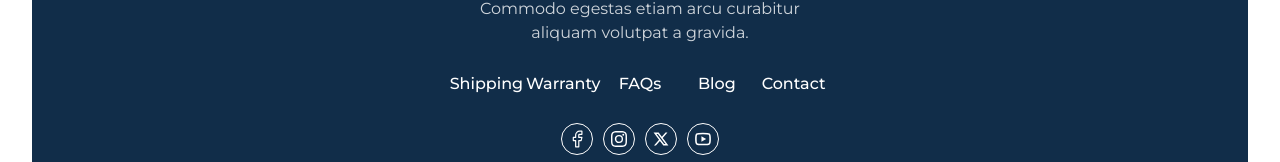
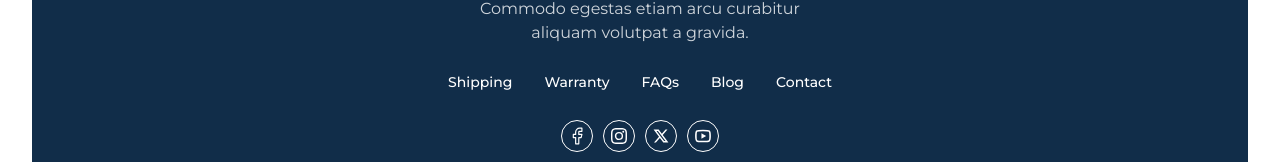
Before and after one commit to amansiwach868/starting-Sakroob-page, a React (Vite) app: page /home in a window 1280 px wide. Shown: the part 5704-5866 px from the top of the page. Built offline with nearby package versions, Linux system fonts and the light colour scheme; sample sign-in values are in the browser's storage.

Commit message:
gap-solved

```diff
--- a/src/components/Footer.jsx
+++ b/src/components/Footer.jsx
@@ -7,7 +7,7 @@ import {
   TwiterSvg,
   YoutubeSvg,
 } from "../utils/icons";
-import { Link, useLocation } from "react-router-dom";
+import { Link,  useLocation } from "react-router-dom";
 
 const Footer = () => {
   const location = useLocation();
@@ -19,34 +19,34 @@ const Footer = () => {
           <div>
             <a href='#'>
               <img className="mx-auto pointer-events-none" src={footerLogo} alt="footer-logo" />
-            </a>
+           </a>
             <Para
               paraClass="max-w-[338px] !text-[#CFD5DB] text-center mx-auto pt-6 !leading-[150%]"
               paraText="Commodo egestas etiam arcu curabitur aliquam volutpat a gravida."
             />
-            <ul className="flex flex-wrap justify-center items-center max-w-[384px] gap-y-3.5 mx-auto mt-[27px]">
-              <li className="sm:w-1/5 w-1/3 flex justify-center">
-                <a className="text-white sm:text-base text-[14px] font-medium" href="#bestseller">
+            <ul className="flex max-sm:flex-wrap sm:justify-between justify-center items-center max-w-[384px] gap-y-3.5 mx-auto mt-[27px]">
+              <li className="max-sm:w-1/3 flex justify-center">
+                <a className="text-white sm:text-md text-[14px] font-medium" href="#bestseller">
                   Shipping
                 </a>
               </li>
-              <li className="sm:w-1/5 w-1/3 flex justify-center">
-                <a className="text-white sm:text-base text-[14px] font-medium" href="#">
+              <li className="max-sm:w-1/3 flex justify-center">
+                <a className="text-white sm:text-md text-[14px] font-medium" href="#">
                   Warranty
                 </a>
               </li>
-              <li className="sm:w-1/5 w-1/3 flex justify-center">
-                <a className="text-white sm:text-base text-[14px] font-medium" href="#">
+              <li className="max-sm:w-1/3 flex justify-center">
+                <a className="text-white sm:text-md text-[14px] font-medium" href="#">
                   FAQs
                 </a>
               </li>
-              <li className="sm:w-1/5 w-1/3 flex justify-center">
-                <a className="text-white sm:text-base text-[14px] font-medium" href="#">
+              <li className="max-sm:w-1/3 flex justify-center">
+                <a className="text-white sm:text-md text-[14px] font-medium" href="#">
                   Blog
                 </a>
               </li>
-              <li className="sm:w-1/5 w-1/3 flex justify-center">
-                <a className="text-white sm:text-base text-[14px] font-medium" href="#">
+              <li className="max-sm:w-1/3 flex justify-center">
+                <a className="text-white sm:text-md text-[14px] font-medium" href="#">
                   Contact
                 </a>
               </li>
```
